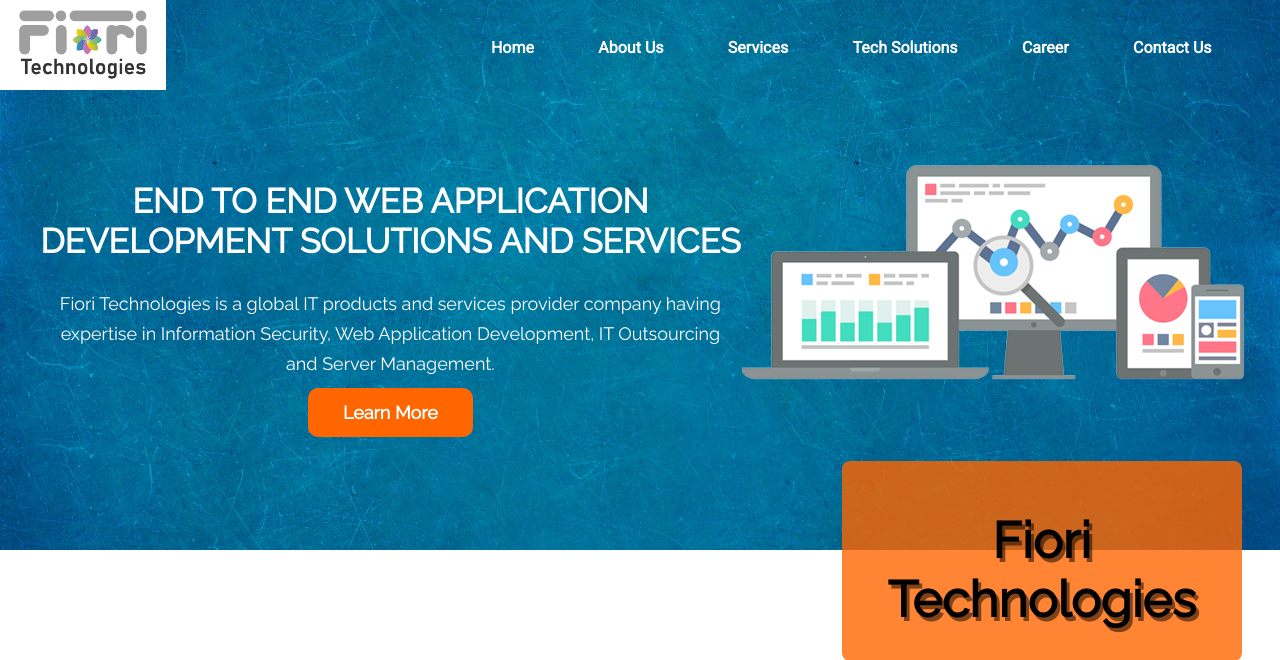
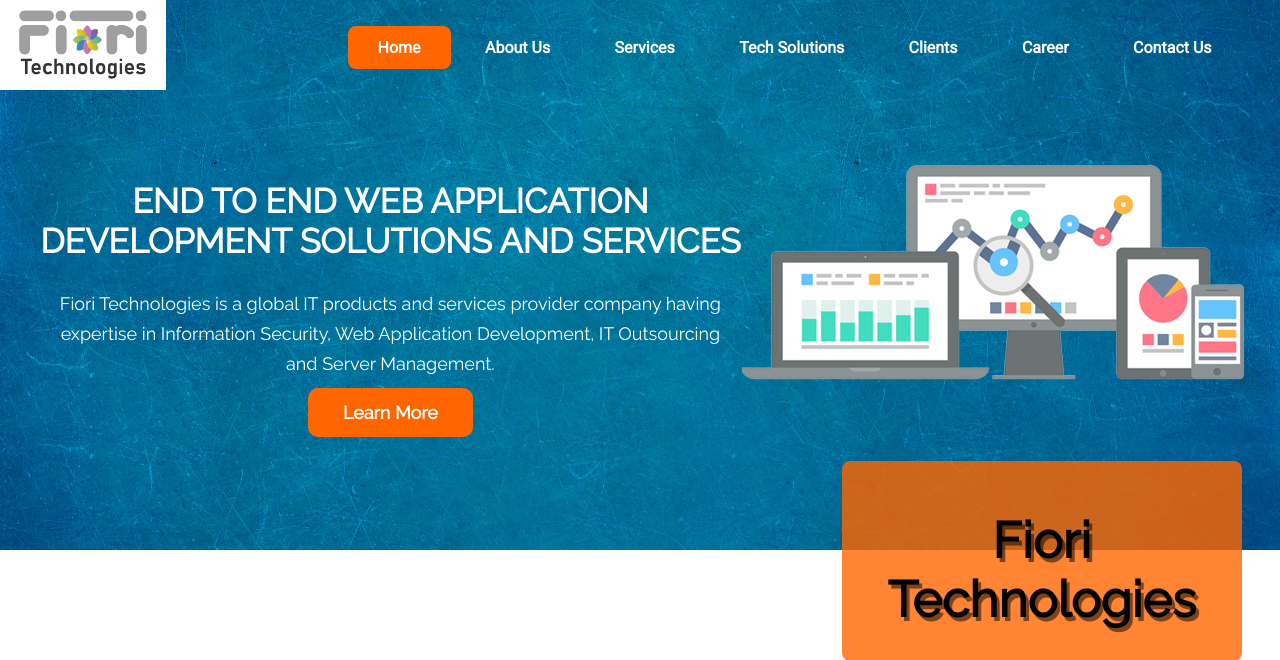
Before and after one commit to FioriTech/FioriTechWebsite, a PHP site: page /index.php in a window 1280 px wide. Shown: the top 660 px of the page. Run offline with PHP 8.4, Linux system fonts and the light colour scheme; some libraries are stand-ins or nearby versions.

Commit message:
added client link

```diff
--- a/html_files/common files/menu.php
+++ b/html_files/common files/menu.php
@@ -30,6 +30,7 @@
             <a id="youguard" name="tech" href="<?php echo $root_url.$sub_folder ?>youguard.php">YouGuard</a>
         </div>
     </div>
+	<a id="client" href="<?php echo $root_url.$sub_folder ?>clients.php" class="dropbtn">Clients</a>
     <a id="career" href="<?php echo $root_url.$sub_folder ?>career.php" class="dropbtn">Career</a>
     <a id="contactus" href="<?php echo $root_url.$sub_folder ?>contactus.php" class="dropbtn">Contact Us</a>
 </div>
@@ -38,6 +39,12 @@
     var url = window.location.href.replace(/\/$/, '');
     var parts = url.split('/').pop();
     var lastSegment = parts.split(".")[0];
+	if(lastSegment === 'fioritech' || lastSegment === 'clients'){
+		lastSegment = 'client';
+	}
+	if(lastSegment === 'fioritech' || lastSegment === 'index'){
+		lastSegment = 'home';
+	}
     document.getElementById(lastSegment).classList.add("active");
 
     if(document.getElementById(lastSegment).getAttribute("name") == "services")
```
